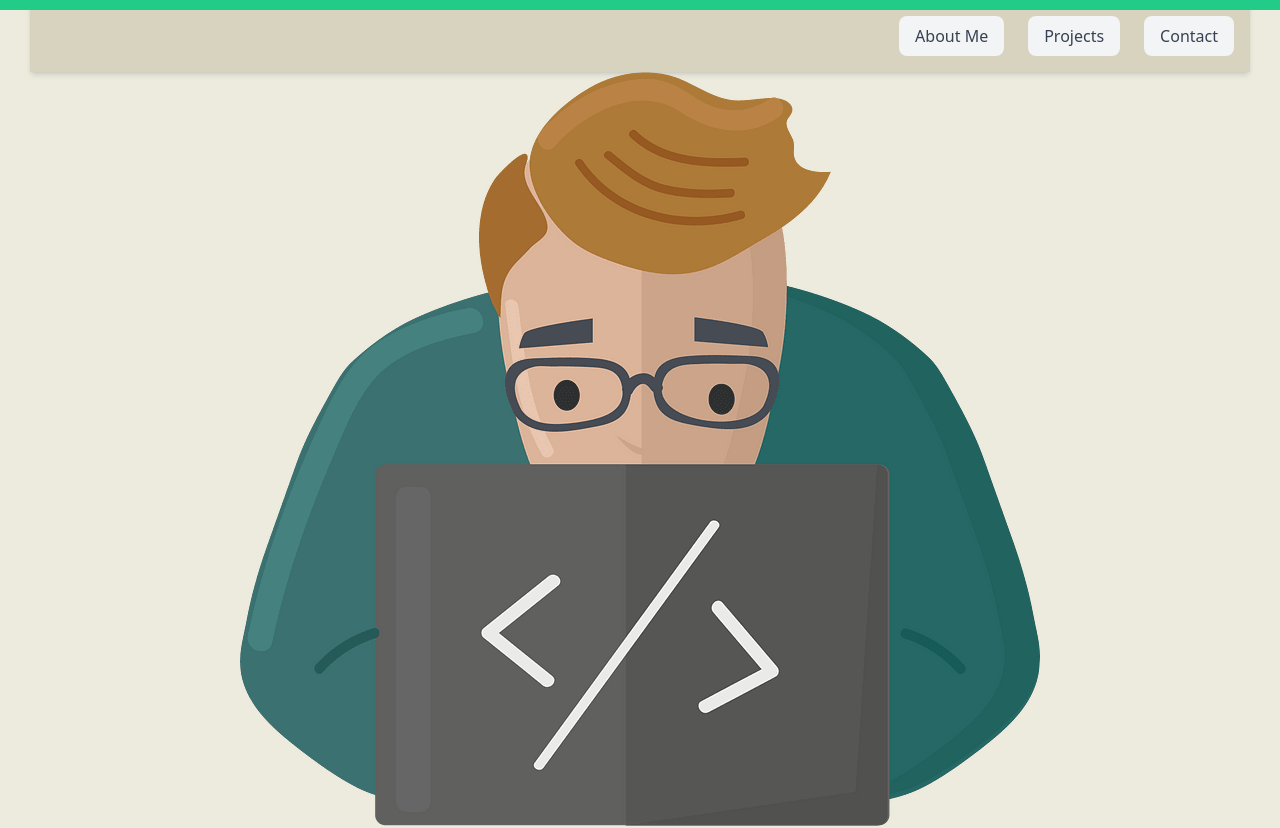
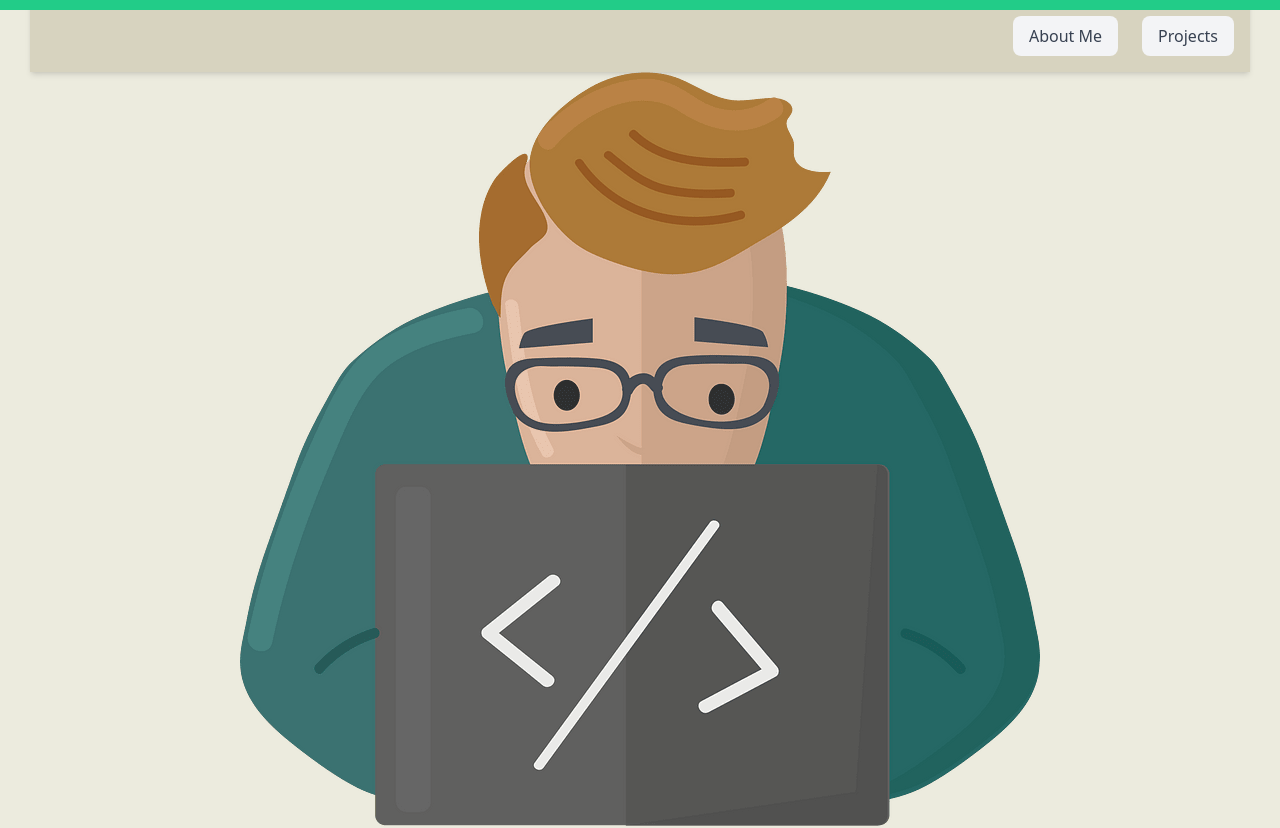
Before and after one commit to sukhad123/Portfolio-Website, a React (Create React App) app: page / in a window 1280 px wide. Shown: the top 828 px of the page. Built offline with nearby package versions, Linux system fonts and the light colour scheme.

Commit message:
removed unnecessary stuffs

```diff
--- a/src/components/navbar.js
+++ b/src/components/navbar.js
@@ -13,9 +13,7 @@ export default function Navbar()
         <a href="#projects" className="text-gray-700 hover:text-gray-900 transition">
             <button className="px-4 py-2 bg-gray-100 rounded-lg hover:bg-gray-200 w-full md:w-auto">Projects</button>
         </a>
-        <a href="#contact" className="text-gray-700 hover:text-gray-900 transition">
-            <button className="px-4 py-2 bg-gray-100 rounded-lg hover:bg-gray-200 w-full md:w-auto">Contact</button>
-        </a>
+
     </div>
 </div>
 }
--- a/src/components/project.js
+++ b/src/components/project.js
@@ -3,7 +3,7 @@ import projectsData from '../data/project.json'; // Import the JSON file
 
 export default function Project() {
     return (
-        <div className="p-4 bg-white rounded-lg shadow-md" style={{ backgroundColor: '#D7D3BF' }}>
+        <div id ="projects" className="p-4 bg-white rounded-lg shadow-md" style={{ backgroundColor: '#D7D3BF' }}>
             <h1 className="text-xl font-semibold mb-4">Projects</h1>
             <div className="grid grid-cols-1 md:grid-cols-2 lg:grid-cols-3 gap-6">
                 {projectsData.map((project, index) => (
```
